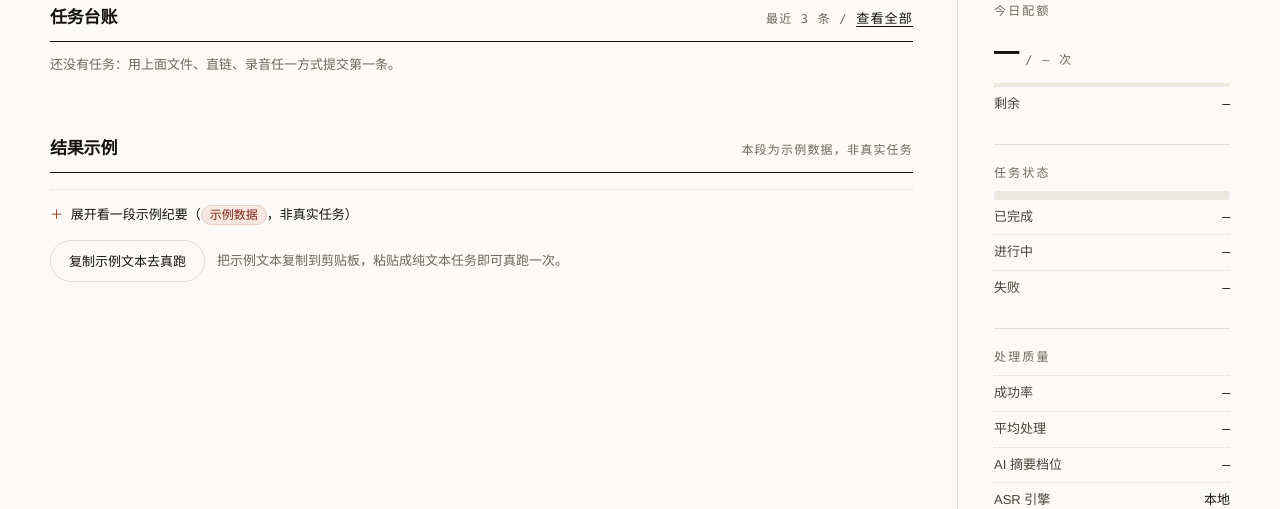
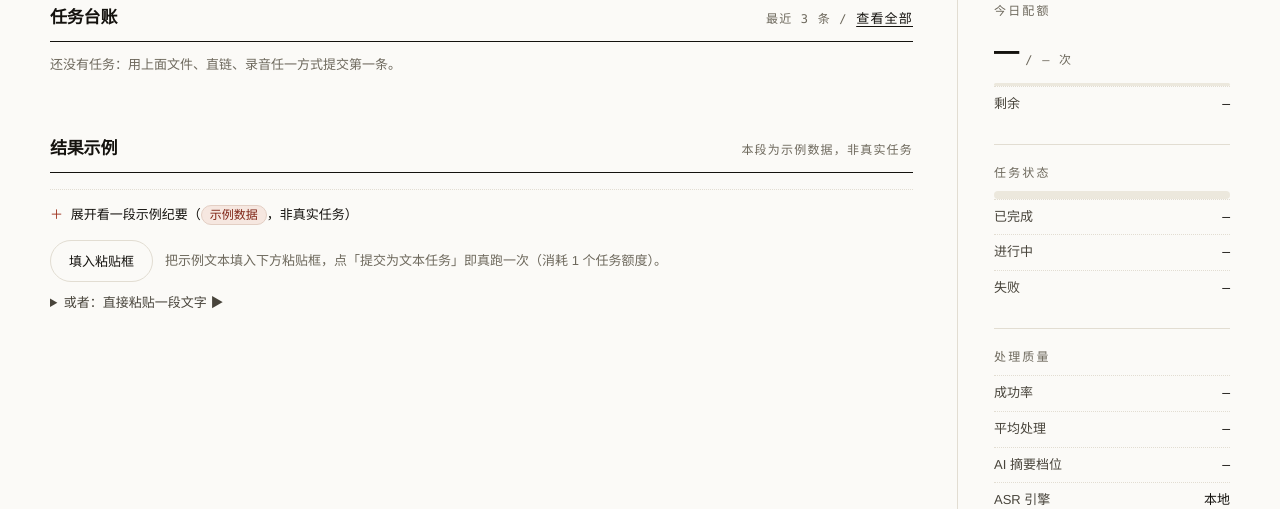
Before and after one commit to plus-Liang/meeting-notes, a web app: page /index.html in a window 1280 px wide. Shown: the part 877-1386 px from the top of the page. Run offline with its HTML, style and script files only (its server is not run), Linux system fonts and the light colour scheme; data that the repository does not hold is empty; some of the project's set-up classes (security, data sources, template engines, error pages and the like) are left out, and stand-ins take their place; database files in the repository are not loaded.

Commit message:
feat(web): 粘贴文本任务 UI 入口 + copySample 文案诚实化（T4.98，AI 模拟 §4.5 发现 #1）

```diff
--- a/app/src/main/resources/static/components.css
+++ b/app/src/main/resources/static/components.css
@@ -995,3 +995,14 @@ details.example[open] summary { margin-bottom: 12px; }
 }
 /* C1：回收站切换按钮贴筛选条右侧（filter-bar 是 flex+wrap，用 margin-left:auto 推到行尾） */
 .filter-btn.trash-toggle { margin-left: auto; }
+/* ===== T4.98：粘贴文本任务（PASTE UI 入口） ===== */
+.paste-box { margin-top: 10px; }
+.paste-box summary { cursor: pointer; color: var(--ink-2); font-size: var(--fs-sm); }
+.paste-box summary:hover { color: var(--seal); }
+.paste-box[open] summary { margin-bottom: 8px; }
+#pasteText {
+  width: 100%; box-sizing: border-box; font: inherit; color: var(--ink);
+  padding: 10px 12px; border: 1px solid var(--rule); border-radius: var(--r-field);
+  background: transparent; resize: vertical; min-height: 96px;
+}
+.paste-actions { display: flex; align-items: center; gap: 12px; flex-wrap: wrap; margin-top: 8px; }
--- a/app/src/main/resources/static/index.html
+++ b/app/src/main/resources/static/index.html
@@ -172,9 +172,18 @@
           </div>
         </details>
         <div class="inline-copy">
-          <button type="button" class="btn-secondary" id="copySampleBtn">复制示例文本去真跑</button>
-          <span class="hint" id="copySampleHint">把示例文本复制到剪贴板，粘贴成纯文本任务即可真跑一次。</span>
+          <button type="button" class="btn-secondary" id="copySampleBtn">填入粘贴框</button>
+          <span class="hint" id="copySampleHint">把示例文本填入下方粘贴框，点「提交为文本任务」即真跑一次（消耗 1 个任务额度）。</span>
         </div>
+        <!-- T4.98/C1：粘贴文本任务——PASTE 的首个 UI 入口（后端 POST /tasks JSON 既有能力，本卡只补前端） -->
+        <details class="paste-box">
+          <summary>或者：直接粘贴一段文字 ▶</summary>
+          <textarea id="pasteText" rows="5" maxlength="100000" placeholder="把会议记录、访谈逐字稿或任何纯文本贴到这里（10–100000 字符）"></textarea>
+          <div class="paste-actions">
+            <button type="button" class="btn-secondary" id="pasteSubmitBtn">提交为文本任务</button>
+            <span class="hint" id="pasteHint"></span>
+          </div>
+        </details>
       </div>
     </div>
 
@@ -244,9 +253,10 @@
   /* 模块失败：只把数值位写成"—"（不编数；控制整栏 em dash 密度不触发检测器） */
   function failBlock(ids) { ids.forEach(function (id) { fill(id, '—'); }); }
 
-  /* 今日额度 + AI 摘要档位（GET /api/v1/settings） */
+  /* 今日额度 + AI 摘要档位（GET /api/v1/settings）；T4.98：包装成命名函数，粘贴提交成功后复用刷新 */
   function quotaFail() { failBlock(['railQuotaBig', 'railQuotaLeft', 'railTier']); }
-  getJson('api/v1/settings').then(function (data) {
+  function loadRailQuota() {
+    getJson('api/v1/settings').then(function (data) {
     if (data.__httpStatus !== 200 || !data.quota) { quotaFail(); return; }
     var q = data.quota;
     fill('railQuotaBig', String(q.used_tasks));
@@ -257,6 +267,9 @@
     var tier = data.ai_tier && data.ai_tier.preferred;
     fill('railTier', tier === 'CLOUD' ? '云端' : (tier === 'LOCAL' ? '本地' : (tier === 'EXTRACTIVE' ? '提取式' : '—')));
   }, quotaFail);
+  }
+  loadRailQuota();
+  window.loadRailQuota = loadRailQuota; /* T4.98：IIFE 内私有 → 挂全局供粘贴提交后复用刷新 */
 
   /* 任务状态分布（GET /api/v1/tasks/counts） */
   function countsFail() { failBlock(['railDone', 'railActive', 'railDead']); }
@@ -443,6 +456,8 @@
   }
   /* escapeHtmlIndex 已收敛到共享 escape.js（T4.59）——属性上下文用 escapeAttr（含引号转义，比原行内补丁更严），
      文本上下文用 escapeHtml（与原 escapeHtmlIndex 逐字等价） */
+  /* T4.98：包装成命名函数，粘贴提交成功后复用刷新（行为不变） */
+  function loadRecentList() {
   getJson('api/v1/tasks?limit=3').then(function (data) {
     var empty = document.getElementById('recentEmpty');
     if (data.__httpStatus !== 200 || !Array.isArray(data.items) || !data.items.length) return; /* 保留空态提示 */
@@ -469,11 +484,22 @@
       if (el) el.textContent = fmtClockShort(first.created_at);
     }
   }, function () { /* 静默：保留空态提示 */ });
+  }
+  loadRecentList();
   /* T4.38：详情站内抽屉（列表 URL 不变、不新开标签） */
   mnBindDrawerLinks(document.getElementById('recentList'));
 
-  /* ===== T4.15：示例文本复制入口（仅 remaining_tasks ≥ 1 可用；0 任务额度时禁用+提示） ===== */
+  /* ===== T4.15：示例文本入口（仅 remaining_tasks ≥ 1 可用；0 任务额度时禁用+提示） =====
+     T4.98/C2：主按钮从「复制到剪贴板」改为「填入粘贴框」（页面上从此真的有粘贴处）；
+     T4.98/C1：同一份 settings 数据同时锁粘贴按钮（不新发请求）。 */
   var SAMPLE_TEXT = '本周例会纪要：一、发布计划：新版定于下周四发布，发布前完成回归测试。二、问题跟进：客服反馈的导出乱码与列表加载慢两个问题，由李四在本周五前给出修复方案。三、分工：张三负责回归测试清单，本周五前输出初稿；王五负责发布说明文档。请各位在本周三前确认自己的分工。';
+  var pasteText = document.getElementById('pasteText');
+  var pasteHint = document.getElementById('pasteHint');
+  var pasteSubmitBtn = document.getElementById('pasteSubmitBtn');
+  function setPasteQuotaLocked() { /* T4.98/C1：配额为 0 → 粘贴按钮禁用 + 提示 */
+    pasteSubmitBtn.disabled = true;
+    pasteHint.textContent = '今日任务额度已用完，明天再试。';
+  }
   getJson('api/v1/settings').then(function (data) {
     var btn2 = document.getElementById('copySampleBtn');
     var hint = document.getElementById('copySampleHint');
@@ -481,14 +507,40 @@
     if (remain !== null && remain < 1) {
       btn2.disabled = true;
       hint.textContent = '今日任务额度已用尽，明天日切后再试。';
+      setPasteQuotaLocked();
     }
   });
   document.getElementById('copySampleBtn').addEventListener('click', function () {
     var hint = document.getElementById('copySampleHint');
-    mnCopyText(SAMPLE_TEXT, function () {
-      hint.textContent = '已复制示例文本，粘贴即可提交一个纯文本任务（消耗 1 个任务额度）。';
+    var box = document.querySelector('details.paste-box');
+    if (box) box.open = true; /* T4.98/C2：填入并展开，用户直接看得见 */
+    pasteText.value = SAMPLE_TEXT;
+    pasteText.focus();
+    hint.textContent = '已填入粘贴框，点「提交为文本任务」即提交（消耗 1 个任务额度）。';
+  });
+
+  /* ===== T4.98/C1：粘贴文本任务提交（前端校验 → sendJson → 复用既有刷新，不新增轮询） ===== */
+  pasteSubmitBtn.addEventListener('click', function () {
+    if (pasteSubmitBtn.disabled) return;
+    var value = pasteText.value.trim();
+    if (!value) { pasteHint.textContent = '请先粘贴一段文字'; return; }
+    if (value.length > 100000) { pasteHint.textContent = '最多 100000 字符'; return; }
+    pasteSubmitBtn.disabled = true;
+    pasteHint.textContent = '';
+    sendJson('api/v1/tasks', 'POST', { text: value }).then(function (data) {
+      pasteSubmitBtn.disabled = false;
+      if (data.__httpStatus === 201) {
+        pasteText.value = '';
+        pasteHint.textContent = '已提交，任务 #' + data.task_id + '（消耗 1 个任务额度）';
+        rememberTask(data.task_id, '粘贴文本');
+        loadRecentList(); /* T4.98：复用既有刷新（不新增轮询） */
+        loadRailQuota();
+      } else {
+        pasteHint.textContent = data.message || ('提交失败（HTTP ' + data.__httpStatus + '）');
+      }
     }, function () {
-      hint.textContent = '复制失败，请手动选择文本复制。';
+      pasteSubmitBtn.disabled = false;
+      pasteHint.textContent = '服务暂时不可用，请稍后重试';
     });
   });
 
```
Also changed, not shown: README.md.
